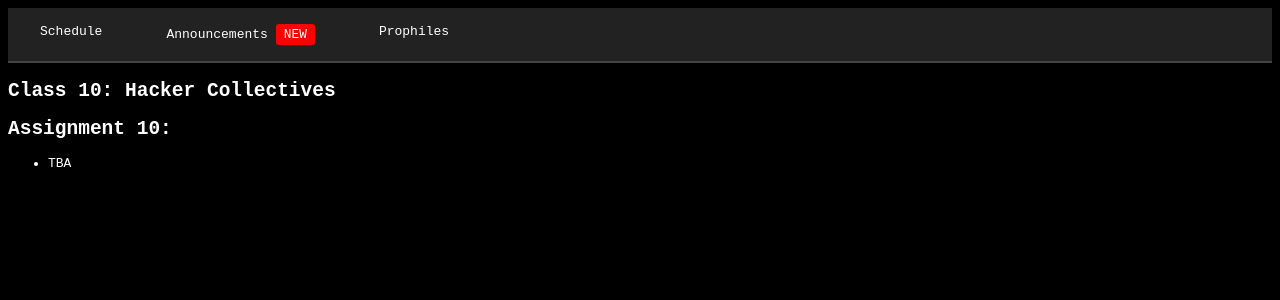
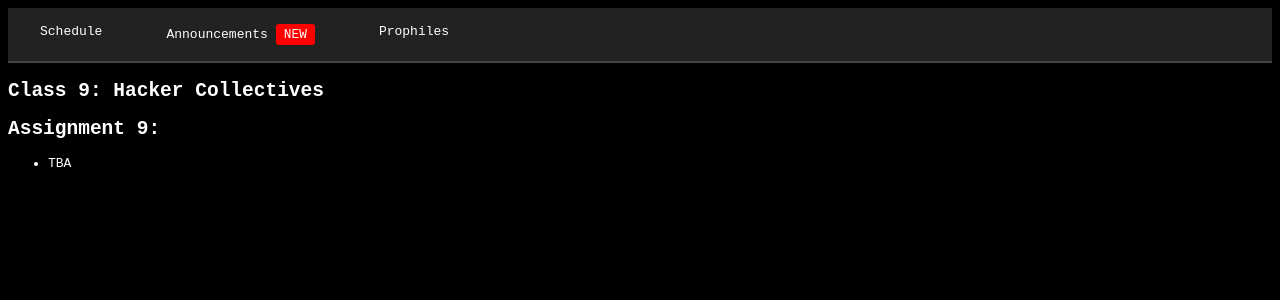
Before and after one commit to mahaloz/cse194-s25, a Jekyll site: the page built from _posts/2025-03-31-class.md, in a window 1280 px wide. Shown: the top 300 px of the page. Built offline with Jekyll 4.4.1, drawn with Linux system fonts in a browser that asks for light colours.

Commit message:
Update numbers

```diff
--- a/_posts/2025-03-31-class.md
+++ b/_posts/2025-03-31-class.md
@@ -1,10 +1,10 @@
 ---
-title: "Class 10: Hacker Collectives"
+title: "Class 9: Hacker Collectives"
 layout: post
 description: "Guest Lecture"
 ---
 
-## Class 10: Hacker Collectives
+## Class 9: Hacker Collectives
 
-## Assignment 10:
+## Assignment 9:
 - TBA
```
Also changed, not shown: _posts/2025-04-14-class.md (+3 -3 lines).
